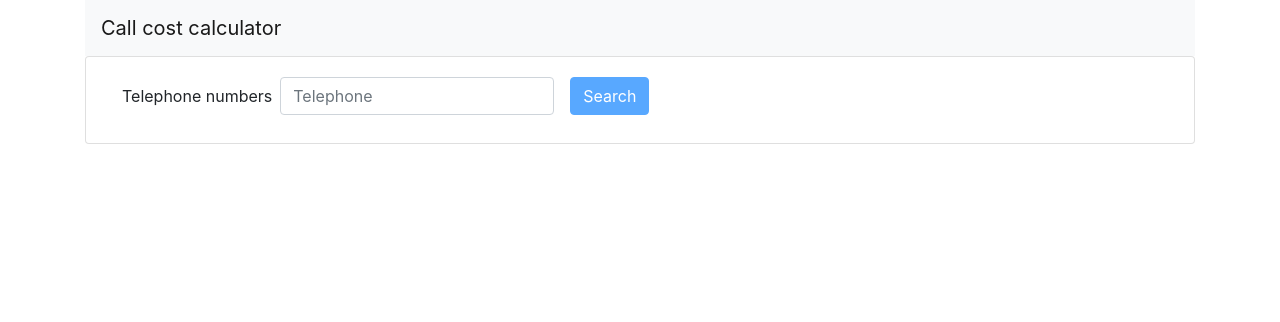
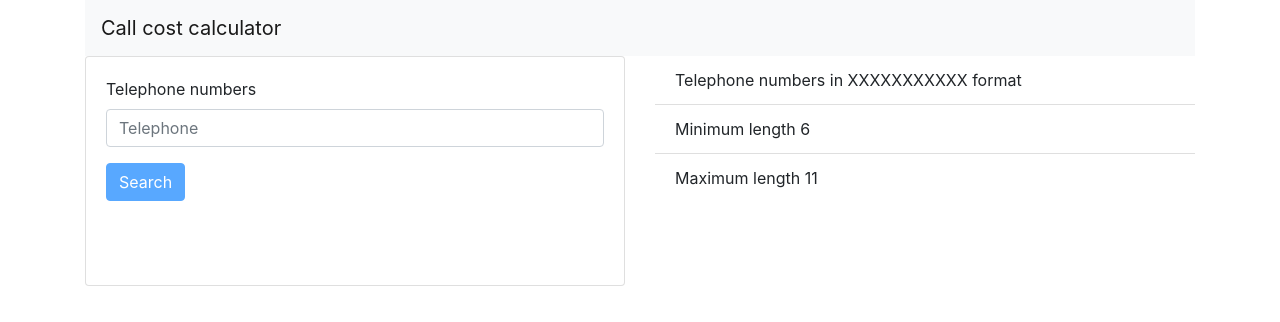
Before and after one commit to abhilashasokan/callcostcalculator, an Angular app: page / in a window 1280 px wide. Shown: the top 322 px of the page. Built offline with nearby package versions, Linux system fonts and the light colour scheme.

Commit message:
code changes

```diff
--- a/src/app/app.component.html
+++ b/src/app/app.component.html
@@ -1,4 +1,11 @@
 <div class="container">
-    <app-header></app-header>
-    <app-call-information-form></app-call-information-form>
+  <app-header></app-header>
+  <div class="row">
+    <div class="col-sm">
+      <app-call-information-form></app-call-information-form>
+    </div>
+    <div class="col-sm">
+      <app-usage-info></app-usage-info>
+    </div>
+  </div>
 </div>
--- a/src/app/call-information-form/call-information-form.component.css
+++ b/src/app/call-information-form/call-information-form.component.css
@@ -2,3 +2,6 @@ span.result {
     font-weight: bold;
     color: #007bff;
 }
+.container-min-height {
+    min-height: 230px;
+}
--- a/src/app/call-information-form/call-information-form.component.html
+++ b/src/app/call-information-form/call-information-form.component.html
@@ -1,45 +1,30 @@
-<div class="card">
+<div class="card container-min-height">
   <div class="card-body">
     <form #frm="ngForm">
-      <div class="form-inline">
-        <div class="form-group mx-sm-3 mb-2">
-          <label class="my-1 mr-2">Telephone numbers</label>
-          <input type="text"
-          required
-          minlength="6"
-          maxlength="10"
-          pattern="^[0-9]{10}$"
-          class="form-control"
-          [(ngModel)]="phoneNumber"
-          #phoneNumberRef="ngModel"
-          name="phoneNumber"
-          placeholder="Telephone"
-          (keyup.enter)="findBestOperator()">
-        </div>
-        <div
-        class="alert alert-danger"
-        *ngIf="phoneNumberRef.invalid && (phoneNumberRef.dirty || phoneNumberRef.touched)">
+      <div class="form-group">
+        <label for="name">Telephone numbers</label>
+        <input type="text" required minlength="6" maxlength="11" pattern="^[0-9]{11}$" class="form-control"
+        [(ngModel)]="phoneNumber" #phoneNumberRef="ngModel" name="phoneNumber" placeholder="Telephone"
+        (keyup.enter)="findBestOperator()">
+      </div>
+      <div class="alert alert-danger" *ngIf="phoneNumberRef.invalid && (phoneNumberRef.dirty || phoneNumberRef.touched)">
         <div *ngIf="phoneNumberRef.errors.required">
           Telephone numbers is required.
         </div>
         <div *ngIf="phoneNumberRef.errors.minlength">
-          Telephone numbers Name must be at least 10 characters long.
+          Telephone numbers must be at least 11 characters long.
         </div>
         <div *ngIf="phoneNumberRef.errors.pattern">
           Telephone numbers dosent match the pattern.
         </div>
       </div>
-        <button type="submit" class="btn btn-primary mb-2" [disabled]='!frm.valid' (click)="findBestOperator()">Search</button>
-      </div>
+      <button type="submit" class="btn btn-primary mb-2" [disabled]='!frm.valid' (click)="findBestOperator()">Search</button>
     </form>
-
-    <div class="alert alert-secondary" role="alert" *ngIf="cheepestOperator">
-      Cheapest operator is {{cheepestOperator}} at {{cheepestOperatorCost| currency }}
+    <div class="alert alert-secondary" role="alert" *ngIf="cheapestOperator">
+        Cheapest operator is {{cheapestOperator}} at {{cheapestOperatorCost| currency }}
     </div>
-
     <div class="alert alert-secondary" role="alert" *ngIf="errorMessage">
       {{ errorMessage }}
     </div>
-
   </div>
 </div>
--- a/src/app/call-information-form/call-information-form.component.ts
+++ b/src/app/call-information-form/call-information-form.component.ts
@@ -8,10 +8,8 @@ import { Operator } from '../service/operator.model';
   styleUrls: ['./call-information-form.component.css']
 })
 export class CallInformationFormComponent implements OnInit {
-  OperatorRates: Operator;
   phoneNumber = '';
   parsedRates: Array<any>;
-  dataProcessed = false;
   cheapestOperator: string;
   cheapestOperatorCost: number;
   errorMessage: string;
@@ -21,50 +19,36 @@ export class CallInformationFormComponent implements OnInit {
   ngOnInit() {
     this.operatorRatesService
       .getAllOperatorData()
-      .subscribe(
-        data => (this.OperatorRates = data),
-        error => error.statusText
-      );
+      .subscribe(data => this.prepareData(data), error => error.statusText);
   }
 
-  findBestOperator() {
-    if (!this.dataProcessed) {
-      this.prepareData();
-      this.sortRatesArray(this.parsedRates, 'number_prefix');
-      this.dataProcessed = true;
-    }
-    this.findCheapestOption();
-  }
-
-  prepareData() {
-    const clonedOperatorRate = { ...this.OperatorRates };
+  prepareData(operate: Operator) {
     const tempArray = [];
     // tslint:disable-next-line: forin
-    for (const operator in clonedOperatorRate) {
+    for (const operator in operate) {
       // tslint:disable-next-line: forin
-      for (const rates in clonedOperatorRate[operator]) {
-        clonedOperatorRate[operator][rates]['operator'] = operator;
-        tempArray.push(clonedOperatorRate[operator][rates]);
+      for (const rates in operate[operator]) {
+        operate[operator][rates]['operator'] = operator;
+        tempArray.push(operate[operator][rates]);
       }
     }
     this.parsedRates = tempArray;
-    console.log(this.parsedRates);
   }
 
   sortRatesArray(sortArray, props) {
     sortArray.sort((a, b) => {
       if (props === 'cost') {
-        return parseFloat(a.cost) - parseFloat(b.cost);
+        return a.cost - b.cost;
       } else if (props === 'number_prefix') {
         return b.number_prefix - a.number_prefix;
       }
     });
   }
 
-  findCheapestOption() {
+  findBestOperator() {
     const bestOperatorMatch = [];
     let foundRange = false;
-    for (let num = 0; num <= 9; num++) {
+    for (let num = 0; num < this.phoneNumber.length; num++) {
       const partialPhoneNumber = this.phoneNumber.substr(0, this.phoneNumber.length - num);
       // tslint:disable-next-line: forin
       for (const rate in this.parsedRates) {
--- a/src/app/service/operator.model.ts
+++ b/src/app/service/operator.model.ts
@@ -3,6 +3,5 @@ export interface Rate {
     cost: number;
 }
 export interface Operator {
-    A: Array<Rate>;
-    B: Array<Rate>;
+    [operator: string]: Array<Rate>;
 }
--- /dev/null
+++ b/src/app/usage-info/usage-info.component.css
@@ -0,0 +1,3 @@
+.container-min-height {
+    min-height: 230px;
+}
--- /dev/null
+++ b/src/app/usage-info/usage-info.component.html
@@ -0,0 +1,5 @@
+<ul class="list-group list-group-flush">
+    <li class="list-group-item">Telephone numbers in XXXXXXXXXXX format</li>
+    <li class="list-group-item">Minimum length 6</li>
+    <li class="list-group-item">Maximum length 11</li>
+  </ul>
--- /dev/null
+++ b/src/app/usage-info/usage-info.component.ts
@@ -0,0 +1,15 @@
+import { Component, OnInit } from '@angular/core';
+
+@Component({
+  selector: 'app-usage-info',
+  templateUrl: './usage-info.component.html',
+  styleUrls: ['./usage-info.component.css']
+})
+export class UsageInfoComponent implements OnInit {
+
+  constructor() { }
+
+  ngOnInit() {
+  }
+
+}
```
Also changed, not shown: src/app/app.module.ts (+9 -3 lines), 1 other file (tests, documents, lock files or other folders).
